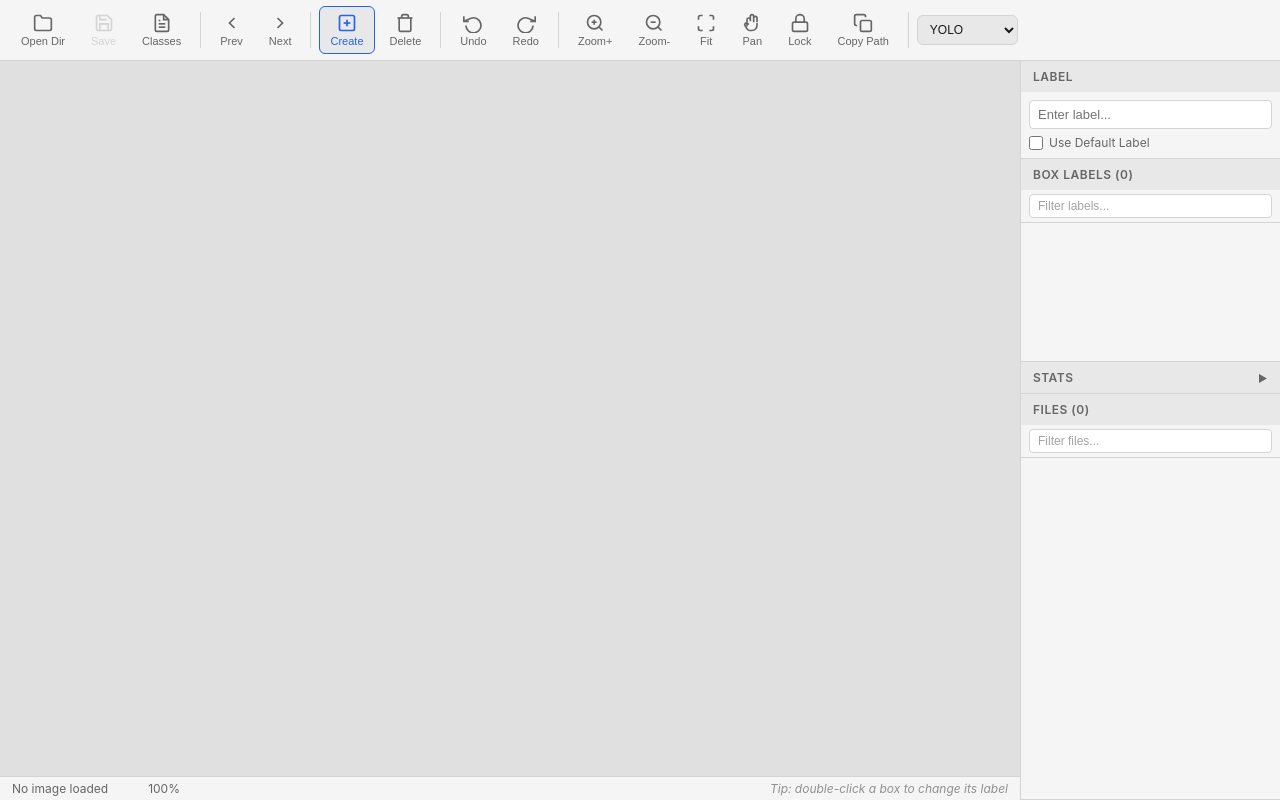
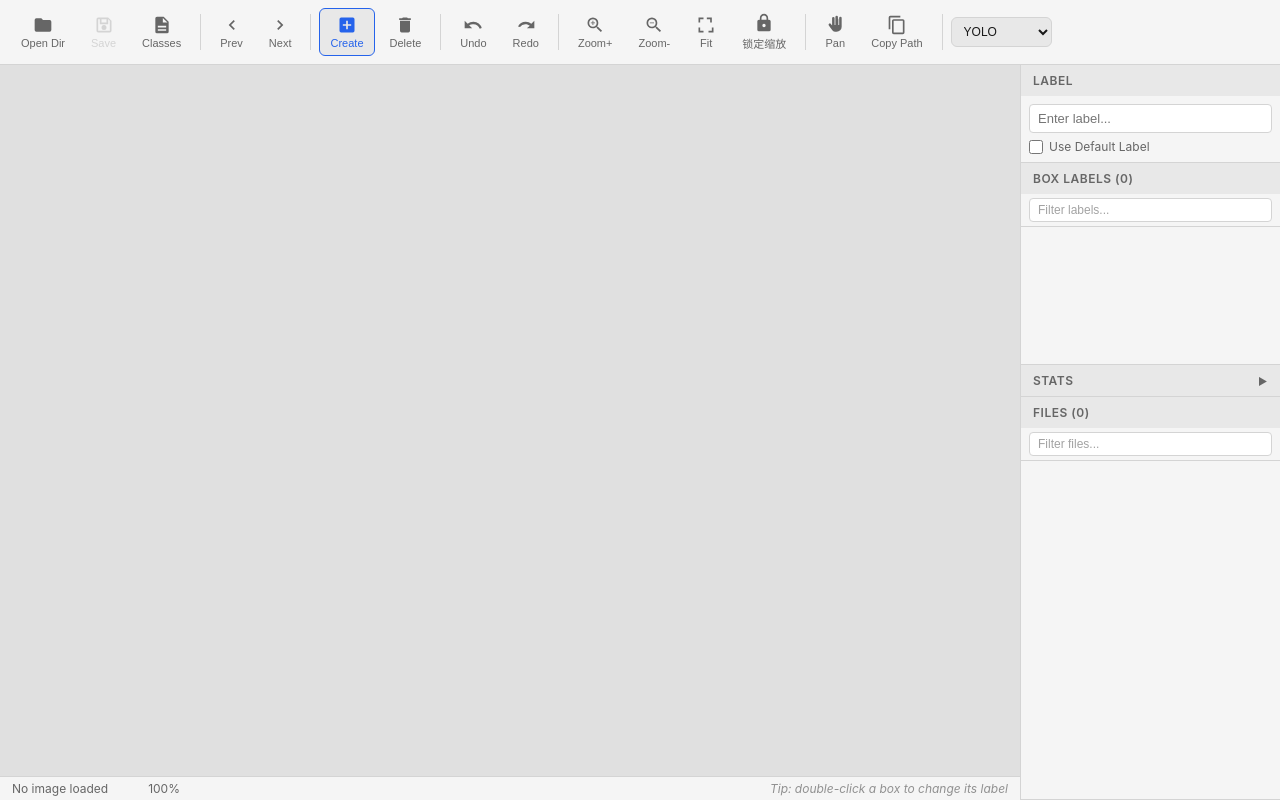
Before and after one commit to Himer/labelimg-go, a website: page frontend/index.html in a window 1280 px wide. Drawn offline with Linux system fonts and the light colour scheme.

```diff
--- a/frontend/index.html
+++ b/frontend/index.html
@@ -10,67 +10,68 @@
   <!-- Toolbar -->
   <div id="toolbar">
     <button id="btn-open" title="Open Dir (Ctrl+U)">
-      <svg viewBox="0 0 24 24" width="20" height="20" fill="none" stroke="currentColor" stroke-width="2"><path d="M22 19a2 2 0 01-2 2H4a2 2 0 01-2-2V5a2 2 0 012-2h5l2 3h9a2 2 0 012 2z"/></svg>
+      <svg viewBox="0 0 24 24" width="20" height="20" fill="currentColor"><path d="M10 4H4a2 2 0 0 0-2 2v12a2 2 0 0 0 2 2h16a2 2 0 0 0 2-2V8a2 2 0 0 0-2-2h-8l-2-2z"/></svg>
       <span>Open Dir</span>
     </button>
     <button id="btn-save" title="Save (Ctrl+S)">
-      <svg viewBox="0 0 24 24" width="20" height="20" fill="none" stroke="currentColor" stroke-width="2"><path d="M19 21H5a2 2 0 01-2-2V5a2 2 0 012-2h11l5 5v11a2 2 0 01-2 2z"/><polyline points="17 21 17 13 7 13 7 21"/><polyline points="7 3 7 8 15 8"/></svg>
+      <svg viewBox="0 0 24 24" width="20" height="20" fill="currentColor"><path d="M17 3H5a2 2 0 0 0-2 2v14a2 2 0 0 0 2 2h14a2 2 0 0 0 2-2V7l-4-4zm2 16H5V5h2v6h10V5h.17L19 6.83V19zM12 12a3 3 0 1 0 0 6 3 3 0 0 0 0-6zM9 5h6v4H9V5z"/></svg>
       <span>Save</span>
     </button>
     <button id="btn-load-classes" title="Load classes.txt">
-      <svg viewBox="0 0 24 24" width="20" height="20" fill="none" stroke="currentColor" stroke-width="2"><path d="M14 2H6a2 2 0 00-2 2v16a2 2 0 002 2h12a2 2 0 002-2V8z"/><polyline points="14 2 14 8 20 8"/><line x1="16" y1="13" x2="8" y2="13"/><line x1="16" y1="17" x2="8" y2="17"/><polyline points="10 9 9 9 8 9"/></svg>
+      <svg viewBox="0 0 24 24" width="20" height="20" fill="currentColor"><path d="M14 2H6a2 2 0 0 0-2 2v16a2 2 0 0 0 2 2h12a2 2 0 0 0 2-2V8l-6-6zm-1 7V3.5L18.5 9H13zM7 13h10v2H7v-2zm0 4h10v2H7v-2z"/></svg>
       <span>Classes</span>
     </button>
     <div class="separator"></div>
     <button id="btn-prev" title="Prev Image (A)">
-      <svg viewBox="0 0 24 24" width="20" height="20" fill="none" stroke="currentColor" stroke-width="2"><polyline points="15 18 9 12 15 6"/></svg>
+      <svg viewBox="0 0 24 24" width="20" height="20" fill="currentColor"><path d="M15.41 7.41L14 6l-6 6 6 6 1.41-1.41L10.83 12z"/></svg>
       <span>Prev</span>
     </button>
     <button id="btn-next" title="Next Image (D)">
-      <svg viewBox="0 0 24 24" width="20" height="20" fill="none" stroke="currentColor" stroke-width="2"><polyline points="9 18 15 12 9 6"/></svg>
+      <svg viewBox="0 0 24 24" width="20" height="20" fill="currentColor"><path d="M8.59 16.59L10 18l6-6-6-6-1.41 1.41L13.17 12z"/></svg>
       <span>Next</span>
     </button>
     <div class="separator"></div>
     <button id="btn-create" title="Create Box (W)" class="active">
-      <svg viewBox="0 0 24 24" width="20" height="20" fill="none" stroke="currentColor" stroke-width="2"><rect x="3" y="3" width="18" height="18" rx="2" ry="2"/><line x1="12" y1="8" x2="12" y2="16"/><line x1="8" y1="12" x2="16" y2="12"/></svg>
+      <svg viewBox="0 0 24 24" width="20" height="20" fill="currentColor"><path d="M19 3H5a2 2 0 0 0-2 2v14a2 2 0 0 0 2 2h14a2 2 0 0 0 2-2V5a2 2 0 0 0-2-2zm-2 10h-4v4h-2v-4H7v-2h4V7h2v4h4v2z"/></svg>
       <span>Create</span>
     </button>
     <button id="btn-delete" title="Delete Box (Del)">
-      <svg viewBox="0 0 24 24" width="20" height="20" fill="none" stroke="currentColor" stroke-width="2"><polyline points="3 6 5 6 21 6"/><path d="M19 6v14a2 2 0 01-2 2H7a2 2 0 01-2-2V6m3 0V4a2 2 0 012-2h4a2 2 0 012 2v2"/></svg>
+      <svg viewBox="0 0 24 24" width="20" height="20" fill="currentColor"><path d="M6 19a2 2 0 0 0 2 2h8a2 2 0 0 0 2-2V7H6v12zM19 4h-3.5l-1-1h-5l-1 1H5v2h14V4z"/></svg>
       <span>Delete</span>
     </button>
     <div class="separator"></div>
     <button id="btn-undo" title="Undo (Ctrl+Z)">
-      <svg viewBox="0 0 24 24" width="20" height="20" fill="none" stroke="currentColor" stroke-width="2"><polyline points="1 4 1 10 7 10"/><path d="M3.51 15a9 9 0 105.42-8.49L1 10"/></svg>
+      <svg viewBox="0 0 24 24" width="20" height="20" fill="currentColor"><path d="M12.5 8c-2.65 0-5.05.99-6.9 2.6L2 7v9h9l-3.62-3.62A7.967 7.967 0 0 1 12.5 11c3.54 0 6.55 2.31 7.6 5.5l2.37-.78A10.005 10.005 0 0 0 12.5 8z"/></svg>
       <span>Undo</span>
     </button>
     <button id="btn-redo" title="Redo (Ctrl+Y)">
-      <svg viewBox="0 0 24 24" width="20" height="20" fill="none" stroke="currentColor" stroke-width="2"><polyline points="23 4 23 10 17 10"/><path d="M20.49 15a9 9 0 11-5.42-8.49L23 10"/></svg>
+      <svg viewBox="0 0 24 24" width="20" height="20" fill="currentColor"><path d="M18.4 10.6A9.954 9.954 0 0 0 11.5 8c-3.99 0-7.45 2.34-9.07 5.72l2.36.78A7.493 7.493 0 0 1 11.5 11c1.95 0 3.74.69 5.13 1.83L13 16h9V7l-3.6 3.6z"/></svg>
       <span>Redo</span>
     </button>
     <div class="separator"></div>
     <button id="btn-zoomin" title="Zoom In (+)">
-      <svg viewBox="0 0 24 24" width="20" height="20" fill="none" stroke="currentColor" stroke-width="2"><circle cx="11" cy="11" r="8"/><line x1="21" y1="21" x2="16.65" y2="16.65"/><line x1="11" y1="8" x2="11" y2="14"/><line x1="8" y1="11" x2="14" y2="11"/></svg>
+      <svg viewBox="0 0 24 24" width="20" height="20" fill="currentColor"><path d="M15.5 14h-.79l-.28-.27A6.471 6.471 0 0 0 16 9.5 6.5 6.5 0 1 0 9.5 16c1.61 0 3.09-.59 4.23-1.57l.27.28v.79l5 4.99L20.49 19l-4.99-5zm-6 0C7.01 14 5 11.99 5 9.5S7.01 5 9.5 5 14 7.01 14 9.5 11.99 14 9.5 14zm.5-7H9v2H7v1h2v2h1v-2h2V9h-2z"/></svg>
       <span>Zoom+</span>
     </button>
     <button id="btn-zoomout" title="Zoom Out (-)">
-      <svg viewBox="0 0 24 24" width="20" height="20" fill="none" stroke="currentColor" stroke-width="2"><circle cx="11" cy="11" r="8"/><line x1="21" y1="21" x2="16.65" y2="16.65"/><line x1="8" y1="11" x2="14" y2="11"/></svg>
+      <svg viewBox="0 0 24 24" width="20" height="20" fill="currentColor"><path d="M15.5 14h-.79l-.28-.27A6.471 6.471 0 0 0 16 9.5 6.5 6.5 0 1 0 9.5 16c1.61 0 3.09-.59 4.23-1.57l.27.28v.79l5 4.99L20.49 19l-4.99-5zm-6 0C7.01 14 5 11.99 5 9.5S7.01 5 9.5 5 14 7.01 14 9.5 11.99 14 9.5 14zM7 9h5v1H7z"/></svg>
       <span>Zoom-</span>
     </button>
     <button id="btn-fit" title="Fit Window (F)">
-      <svg viewBox="0 0 24 24" width="20" height="20" fill="none" stroke="currentColor" stroke-width="2"><path d="M8 3H5a2 2 0 00-2 2v3m18 0V5a2 2 0 00-2-2h-3m0 18h3a2 2 0 002-2v-3M3 16v3a2 2 0 002 2h3"/></svg>
+      <svg viewBox="0 0 24 24" width="20" height="20" fill="currentColor"><path d="M5 5h4V3H3v6h2V5zm0 14v-4H3v6h6v-2H5zm14 0h-4v2h6v-6h-2v4zm0-16h-6v2h4v4h2V3z"/></svg>
       <span>Fit</span>
     </button>
+    <button id="btn-lock-zoom" title="锁定缩放比例：切换图片时保持当前缩放">
+      <svg viewBox="0 0 24 24" width="20" height="20" fill="currentColor"><path d="M18 8h-1V6c0-2.76-2.24-5-5-5S7 3.24 7 6v2H6a2 2 0 0 0-2 2v10a2 2 0 0 0 2 2h12a2 2 0 0 0 2-2V10a2 2 0 0 0-2-2zM9 6c0-1.66 1.34-3 3-3s3 1.34 3 3v2H9V6zm3 11a2 2 0 1 1 0-4 2 2 0 0 1 0 4z"/></svg>
+      <span>锁定缩放</span>
+    </button>
+    <div class="separator"></div>
     <button id="btn-pan" title="Pan Mode (H): drag image with left mouse">
-      <svg viewBox="0 0 24 24" width="20" height="20" fill="none" stroke="currentColor" stroke-width="2"><path d="M18 11V6a2 2 0 00-4 0v5M14 10V4a2 2 0 00-4 0v6m0-2a2 2 0 00-4 0v8m12-4v3a6 6 0 01-6 6h-2.5a4 4 0 01-3.4-1.9l-2.5-4.1a2 2 0 013-2.6L8 14"/></svg>
+      <svg viewBox="0 0 24 24" width="20" height="20" fill="currentColor"><path d="M13 5.5a1.5 1.5 0 0 1 3 0V12h1V3.5a1.5 1.5 0 0 1 3 0V14a6 6 0 0 1-6 6h-2a4 4 0 0 1-3.46-2L4.6 12.5a1.5 1.5 0 0 1 2.4-1.8l1.5 2V4a1.5 1.5 0 0 1 3 0v8h1V2.5a1.5 1.5 0 0 1 3 0V12h-1V5.5h-3z"/></svg>
       <span>Pan</span>
     </button>
-    <button id="btn-lock-zoom" title="Lock Zoom: keep current scale across images">
-      <svg viewBox="0 0 24 24" width="20" height="20" fill="none" stroke="currentColor" stroke-width="2"><rect x="3" y="11" width="18" height="11" rx="2" ry="2"/><path d="M7 11V7a5 5 0 0110 0v4"/></svg>
-      <span>Lock</span>
-    </button>
     <button id="btn-copy-path" title="Copy current image path">
-      <svg viewBox="0 0 24 24" width="20" height="20" fill="none" stroke="currentColor" stroke-width="2"><rect x="9" y="9" width="13" height="13" rx="2" ry="2"/><path d="M5 15H4a2 2 0 01-2-2V4a2 2 0 012-2h9a2 2 0 012 2v1"/></svg>
+      <svg viewBox="0 0 24 24" width="20" height="20" fill="currentColor"><path d="M16 1H4a2 2 0 0 0-2 2v14h2V3h12V1zm3 4H8a2 2 0 0 0-2 2v14a2 2 0 0 0 2 2h11a2 2 0 0 0 2-2V7a2 2 0 0 0-2-2zm0 16H8V7h11v14z"/></svg>
       <span>Copy Path</span>
     </button>
     <div class="separator"></div>
--- a/frontend/src/main.js
+++ b/frontend/src/main.js
@@ -725,8 +725,8 @@
     lc.setZoomLocked(locked);
     btnLockZoom.classList.toggle('active', locked);
     btnLockZoom.title = locked
-      ? 'Lock Zoom: ON (current scale kept across images)'
-      : 'Lock Zoom: keep current scale across images';
+      ? '锁定缩放：已开启（切换图片时保持当前缩放）'
+      : '锁定缩放比例：切换图片时保持当前缩放';
   });
 
   const btnCopyPath = document.getElementById('btn-copy-path');
```
